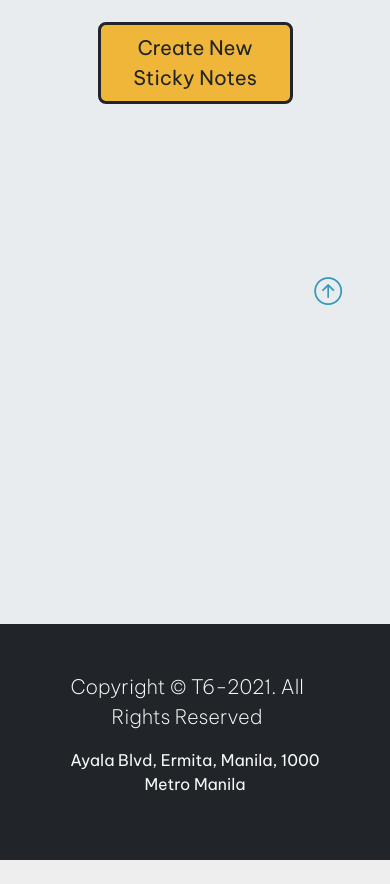
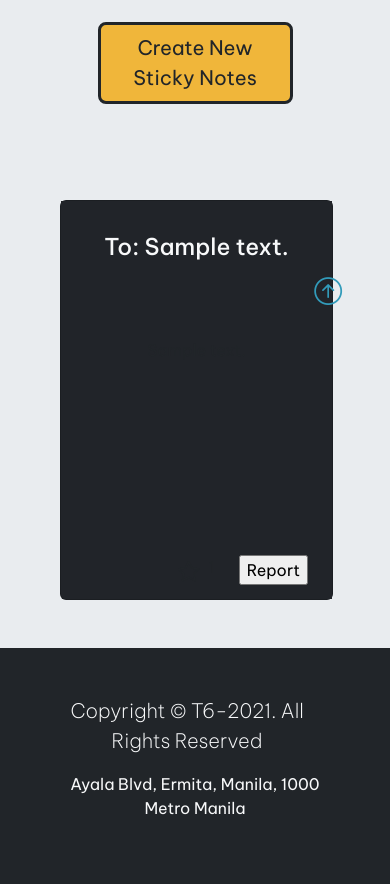
Before and after one commit to kaid0011/Team06_BSCS3AB, a CodeIgniter app: page /database/index.php/stickynoteswall/index in a window 390 px wide. Shown: the part 488-1372 px from the top of the page. Before the commit the page ends 1348 px from the top, so only its background shows below. Run offline with CodeIgniter, Linux system fonts and the light colour scheme; tables that the repository leaves empty hold one stand-in row (values such as "Sample post"); some libraries are stand-ins or nearby versions; some web fonts are replaced.

Commit message:
responsive check stickynotes

```diff
--- a/application/views/pages/stickynoteswall/viewStickyNotes.php
+++ b/application/views/pages/stickynoteswall/viewStickyNotes.php
@@ -32,8 +32,8 @@
     </a>
   </div>
   <div class="mb-4"></div>
-  <div class="container" style="width: 1500px; ">
-    <div class="row text-center g-4">
+  <div class="container wide pm">
+    <div class="row text-center g-4 pm">
       <?php
       if ($viewStickyNotes->num_rows() > 0) {
         foreach ($viewStickyNotes->result() as $row) {
@@ -67,8 +67,8 @@
           }
 
       ?>
-          <div class="col justify-content-center test">
-            <div class="col justify-content-center test">
+          <div class="col justify-content-center marge">
+            <div class="col justify-content-center marge">
               <div class="card responsive stickyNote" style="background-image: url(<?= base_url($themecardbgurl) ?>);">
                 <!-- style="@media (min-width: 989px) {width: 25vw; height: 390px;}  @media (max-width: 990px) {width: 70vw; height: 390px;}" -->
                 <div data-bs-spy="scroll" data-bs-target="#navbar-example2" data-bs-offset="0" class="scrollspy-example " tabindex="0" style="background-image: url(<?= base_url($themecardbgurl) ?>);">
@@ -92,21 +92,6 @@
                         <span id="noteReact_Count"><?php echo $row->noteReact_Count; ?></span>
                         <!-- End of React to Sticky Note -->
                       </div>
-                      <input type="text" name="post_ID" id="post_ID" style="color: #e9ecef;" class="btn float-end mt-1" value="<?php echo $row->stickyNotes_ID ?>" hidden>
-                      <input type="text" name="reporteduser_ID" id="reporteduser_ID" class="btn float-end mt-1" value="<?php echo $row->user_ID ?>" hidden>
-                      <h3 class="card-title text-light">
-                        To: <?php echo $row->noteReceiver; ?><br>
-                      </h3>
-                      <p class="card-text py-5 stickyNotesHeight">
-                        <?php echo $row->noteInput; ?><br>
-                      </p>
-                      <div class="reactButton pb-2 pe-3" style="background-image: url(<?= base_url($themecardbgurl) ?>);">
-                        <div>
-                          <!-- React to Sticky Note -->
-                          <input type="text" id="accountVisitor_ID" name="accountVisitor_ID" value="<?php echo $this->session->userdata('user_ID'); ?>" hidden>
-                          <button id="react_<?php echo $row->stickyNotes_ID ?>" class="btn btn-none btn-sm float-start" value="<?php echo $row->stickyNotes_ID ?>"><i id="icon" class="bi bi-star-fill h4"></i></button>
-                          <!-- End of React to Sticky Note -->
-                        </div>
                       <!-- Report Sticky Note -->
                       <form action="<?= base_url('reportuser/getnotedata') ?>" method="post">
                         <input type="text" name="post_ID" id="post_ID" style="color: #e9ecef;" class="btn float-end mt-1" value="<?php echo $row->stickyNotes_ID ?>" hidden>
@@ -116,6 +101,8 @@
                       <!-- End of Report Sticky Note -->
                     </div>
                     <!-- End-->
+                  </div>
+                </div>
               </div>
             </div>
           </div>
@@ -132,10 +119,13 @@
 <script src="https://code.jquery.com/jquery-3.6.0.min.js" integrity="sha256-/xUj+3OJU5yExlq6GSYGSHk7tPXikynS7ogEvDej/m4=" crossorigin="anonymous"></script>
 
 <script>
-  $(document).ready(function(){
-      $(".btn.btn-none.btn-sm.float-start").click(function(){
+  $(document).on("click", "#react", function(e) {
+    e.preventDefault();
+
     var accountVisitor_ID = $("#accountVisitor_ID").val();
     var stickyNotes_ID = $(this).attr("value");
+    var noteReact_Count = $("#noteReact_Count").val();
+    var display = document.getElementById("noteReact_Count");
 
     $.ajax({
       url: "<?php echo base_url(); ?>React/addReact_StickyNote",
@@ -147,12 +137,11 @@
       },
       success: function(data) {
         if (data.response == "added") {
-            $("#react_"+stickyNotes_ID).css("color","#329bba");
+          alert("added");
         } else {
-            $("#react_"+stickyNotes_ID).css("color","#212529");
+          alert("deleted");
         }
       }
-      });
     });
   });
 </script>
@@ -233,7 +222,7 @@
     }
 
     .responsive {
-      width: 85vw;
+      width: 70vw;
       height: 400px;
       margin-right: 1000px;
     }
@@ -242,11 +231,21 @@
       margin-top: 30px;
 
     }
+
+    .wide {
+      width: 100vw;
+      margin: 0;
+      padding: 0;
     }
 
-  @media (max-width:576px) {
-    test {
-      margin-right: 1000px;
+    .marge {
+      margin-right: 1200px;
+      margin-left: 0;
+    }
+
+    .pm {
+      margin: 0;
+      padding: 0;
     }
   }
 
@@ -267,6 +266,9 @@
 
   .stickyNotesHeight {
     height: 250px;
+  }
 
+  .wide {
+    width: 1500px;
   }
 </style>
```
Lines whose indentation alone changed are shown as unchanged.
